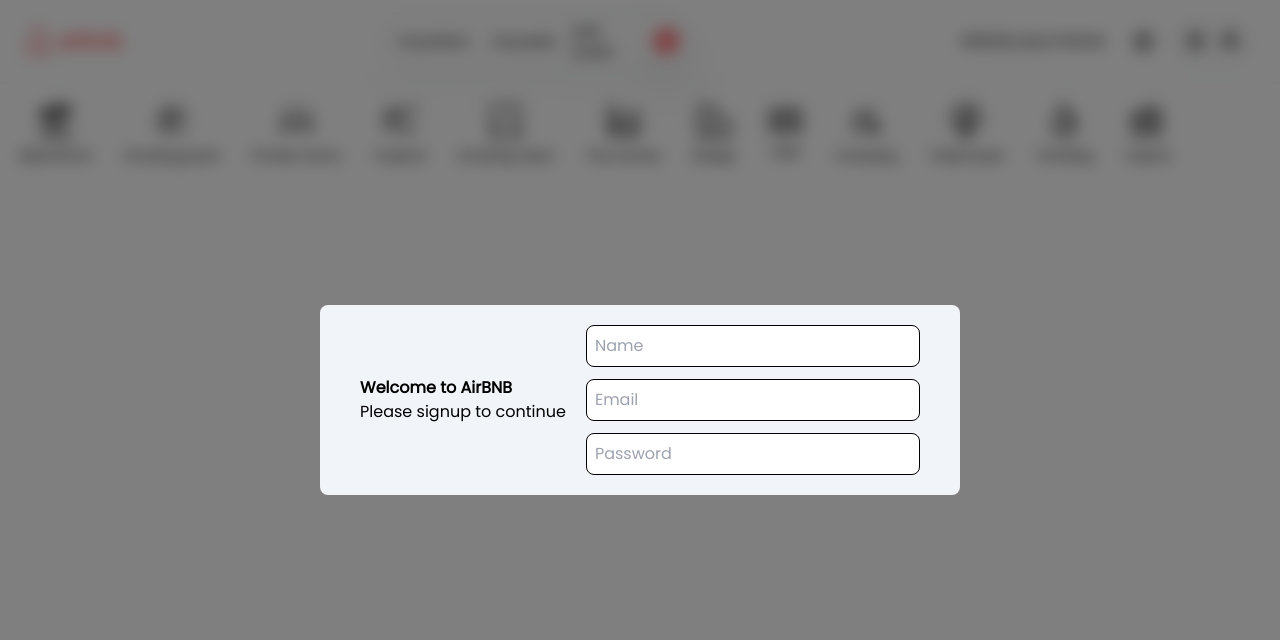
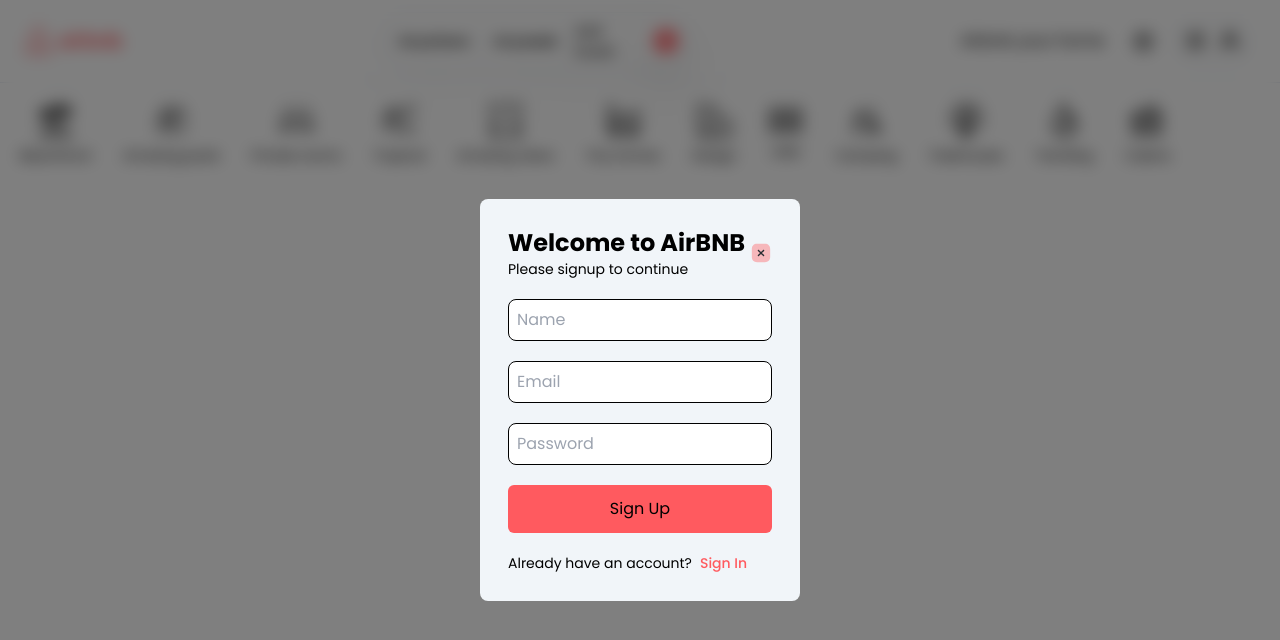
Before and after one commit to flcmm/AirBnb-Clone, a Next.js app: page / in a window 1280 px wide. Shown: the top 640 px of the page. Built offline with nearby package versions, Linux system fonts and the light colour scheme; no server answers; grey boxes are pictures that could not be loaded.

Commit message:
added ui for sign up

```diff
--- a/app/components/button.tsx
+++ b/app/components/button.tsx
@@ -1,14 +1,17 @@
-import { FC } from 'react'
+'use client'
+import { FC, MutableRefObject } from 'react'
 
 interface buttonProps extends React.HTMLAttributes<HTMLButtonElement> {
   // custom properties goes inside here
   disabled?: boolean
+  notAllowed?: boolean,
+  className: string,
   text: string
-  onClick?: () => void
+  onClick?: (e: React.MouseEvent<HTMLButtonElement>) => void
 }
 
-const Button: FC<buttonProps> = ({disabled, text, ...props}) => {
-  return <button disabled>{text}</button>
+const Button: FC<buttonProps> = ({disabled, text, onClick, className, notAllowed}: buttonProps) => {
+  return <button onClick={onClick} className={className} disabled={disabled}>{text}</button>
 }
 
 export default Button
--- a/app/components/modal/signupModal.tsx
+++ b/app/components/modal/signupModal.tsx
@@ -3,6 +3,7 @@
 import { supabase } from '../../libs/supabase'
 import { Register } from '@/app/libs/auth/userSignUp'
 import Input from '../input/input'
+import Button from '../button'
 
 interface registerModalProps {
 
@@ -13,6 +14,7 @@
   const nameField = useRef<HTMLInputElement>(null)
   const emailField = useRef<HTMLInputElement>(null)
   const passwordField = useRef<HTMLInputElement>(null)
+  const signupButton = useRef<HTMLButtonElement>(null)
   const hashConvert = (pass: string) => {
     const hash = crypto.createHash('sha256');
     hash.update(pass);
@@ -51,28 +53,32 @@
         flex
         bg-slate-100
         rounded-lg
-        flex-row
+        flex-col
         gap-5
+        p-7
+        w-3/12
         justify-center
         items-center
-        w-1/2
-        p-5
         '>
-          <div>
-            <h1 className='font-bold '>Welcome to AirBNB</h1>
-            <p>Please signup to continue</p>
+          <div className='w-full flex flex-row justify-between'>
+            <div>
+              <h1 className='font-bold text-2xl'>Welcome to AirBNB</h1>
+              <p className='text-sm'>Please signup to continue</p>
+            </div>
+            <svg className='w-1/12 cursor-pointer' viewBox="0 0 24 24" xmlns="http://www.w3.org/2000/svg">
+              <path opacity="0.4" d="M16.19 2H7.81C4.17 2 2 4.17 2 7.81V16.18C2 19.83 4.17 22 7.81 22H16.18C19.82 22 21.99 19.83 21.99 16.19V7.81C22 4.17 19.83 2 16.19 2Z" fill="#FF5A5F"/>
+              <path d="M13.0594 12.0001L15.3594 9.70011C15.6494 9.41011 15.6494 8.93011 15.3594 8.64011C15.0694 8.35011 14.5894 8.35011 14.2994 8.64011L11.9994 10.9401L9.69937 8.64011C9.40937 8.35011 8.92937 8.35011 8.63938 8.64011C8.34938 8.93011 8.34938 9.41011 8.63938 9.70011L10.9394 12.0001L8.63938 14.3001C8.34938 14.5901 8.34938 15.0701 8.63938 15.3601C8.78938 15.5101 8.97937 15.5801 9.16937 15.5801C9.35937 15.5801 9.54937 15.5101 9.69937 15.3601L11.9994 13.0601L14.2994 15.3601C14.4494 15.5101 14.6394 15.5801 14.8294 15.5801C15.0194 15.5801 15.2094 15.5101 15.3594 15.3601C15.6494 15.0701 15.6494 14.5901 15.3594 14.3001L13.0594 12.0001Z" fill="#292D32"/>
+            </svg>
           </div>
-          <div className='flex flex-col gap-3'>
-            <div className='flex flex-row gap-3 justify-center items-center'>
-              <Input ref={nameField} className='border-black focus:border-2 border-[1px] outline-none rounded-lg p-2' disabled={false} type='text' placeholder='Name' required={true}/>
-
-            </div>
-            <div className='flex flex-row gap-3 justify-center items-center'>
-              <Input ref={emailField} className='border-black focus:border-2 border-[1px] outline-none rounded-lg p-2' disabled={false} type='email' placeholder='Email' required={true}/>
-            </div>
-            <div className='flex flex-row gap-3 justify-center items-center'>
-              <Input ref={passwordField} className='border-black focus:border-2 border-[1px] outline-none rounded-lg p-2' disabled={false} type='password' placeholder='Password' required={true}/>
-            </div>
+          <div className='w-full flex flex-col gap-5'>
+            <Input ref={nameField} className='border-black w-full focus:border-2 border-[1px] outline-none rounded-lg p-2' disabled={false} type='text' placeholder='Name' required={true}/>
+            <Input ref={emailField} className='border-black w-full focus:border-2 border-[1px] outline-none rounded-lg p-2' disabled={false} type='email' placeholder='Email' required={true}/>
+            <Input ref={passwordField} className='border-black w-full focus:border-2 border-[1px] outline-none rounded-lg p-2' disabled={false} type='password' placeholder='Password' required={true}/>
+            <Button onClick={handleSignUp} text='Sign Up' className='rounded-md w-full bg-[#FF5A5F] p-3'/>
+          </div>
+          <div className='flex flex-row gap-2 justify-start w-full'>
+            <h1 className='text-sm'>Already have an account?</h1>
+            <h1 className='cursor-pointer font-medium text-sm text-[#FF5A5F]'>Sign In</h1>
           </div>
         </div>
     </>
--- a/app/layout.tsx
+++ b/app/layout.tsx
@@ -2,8 +2,8 @@
 import { Poppins } from 'next/font/google'
 
 const poppins = Poppins({
+  weight: ['100', '200', '300', '400', '500', '600', '700'],
   subsets: ['latin'],
-  weight: '400',
 })
 
 export const metadata = {
```
